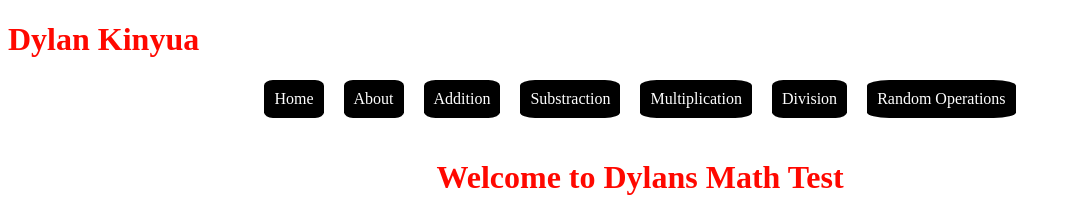
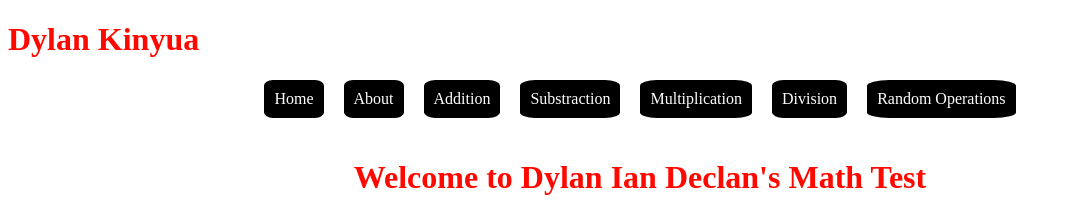
Before and after one commit to Legitgamerzx2/html_lessons, a plain HTML site: page index.html in a window 1280 px wide. Shown: the top 215 px of the page, without its empty margins (0-1071 px from the left). Drawn offline with Linux system fonts and the light colour scheme.

Commit message:
Update index.html

```diff
--- a/index.html
+++ b/index.html
@@ -88,7 +88,7 @@ width: 300px;
 <div id="main">
     <div class="centered">
 
-    <h1  class="heading">Welcome to Dylans Math Test</h1>
+    <h1  class="heading">Welcome to Dylan Ian Declan's Math Test</h1>
 </div>
 
 
```
